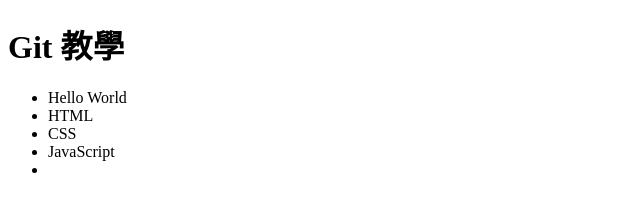
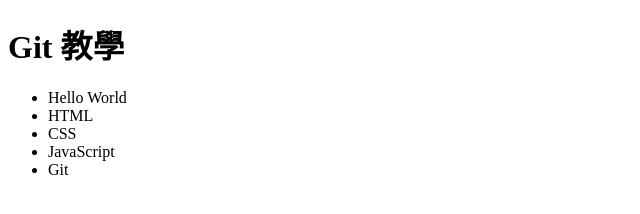
Before and after one commit to GavinTibame/git, a plain HTML site: page git20221024/index.html in a window 1280 px wide. Shown: the full height of the page, 0-640 px from the left. Drawn offline with Linux system fonts and the light colour scheme.

Commit message:
modify html

```diff
--- a/git20221024/index.html
+++ b/git20221024/index.html
@@ -18,7 +18,7 @@
                 <li>HTML</li>
                 <li>CSS</li>
                 <li>JavaScript</li>
-                <li></li>
+                <li>Git</li>
             </ul>
         </nav>
     </div>
```
